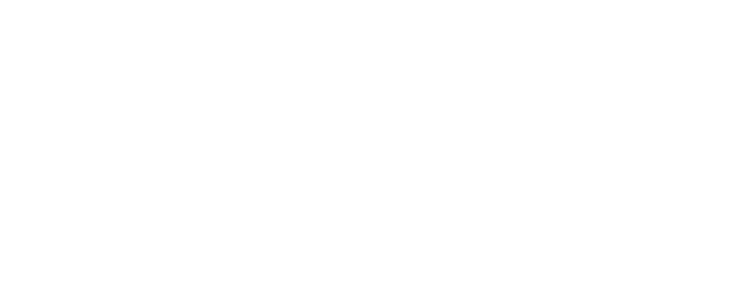
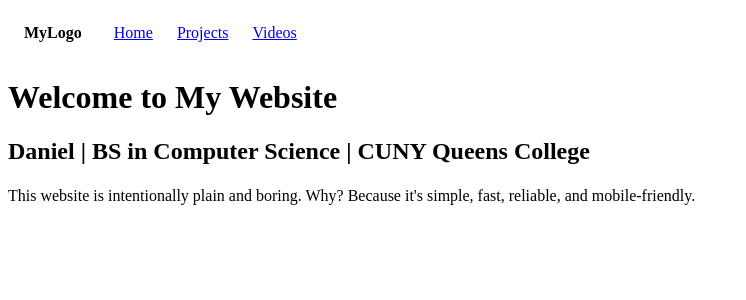
Before and after one commit to southP4w/daniel, a React (Vite) app: page / in a window 1280 px wide. Shown: the top 300 px of the page, without its empty margins (0-746 px from the left). Built offline with nearby package versions, Linux system fonts and the light colour scheme.

Commit message:
Fix routes again...

```diff
--- a/src/App.jsx
+++ b/src/App.jsx
@@ -10,9 +10,9 @@ function App() {
         <>
             <Navbar/>
             <Routes>
-                <Route path={"./"} element={<Home/>}/>
-                <Route path={"./projects"} element={<Projects/>}/>
-                <Route path={"./videos"} element={<Videos/>}/>
+                <Route path={"/"} element={<Home/>}/>
+                <Route path={"/projects"} element={<Projects/>}/>
+                <Route path={"/videos"} element={<Videos/>}/>
             </Routes>
         </>
     );
--- a/src/components/Navbar.jsx
+++ b/src/components/Navbar.jsx
@@ -11,9 +11,9 @@ function Navbar() {
                 margin: 0, padding: 0,
                 marginLeft: '2rem' // Space between logo and links
             }}>
-                <li><Link to="./">Home</Link></li>
-                <li><Link to="./projects">Projects</Link></li>
-                <li><Link to="./videos">Videos</Link></li>
+                <li><Link to="/">Home</Link></li>
+                <li><Link to="/projects">Projects</Link></li>
+                <li><Link to="/videos">Videos</Link></li>
             </ul>
         </nav>
     );
--- a/src/main.jsx
+++ b/src/main.jsx
@@ -6,7 +6,7 @@ import './styles.css'
 
 createRoot(document.getElementById('root')).render(
     <StrictMode>
-        <BrowserRouter basename={"./"}>
+        <BrowserRouter basename={"/"}>
             <App/>
         </BrowserRouter>
     </StrictMode>,
--- a/vite.config.js
+++ b/vite.config.js
@@ -4,5 +4,5 @@ import react from '@vitejs/plugin-react'
 // https://vite.dev/config/
 export default defineConfig({
   plugins: [react()],
-  base: './',
+  base: '/',
 })
```
Also changed, not shown: 2 other files (tests, documents, lock files or other folders).
